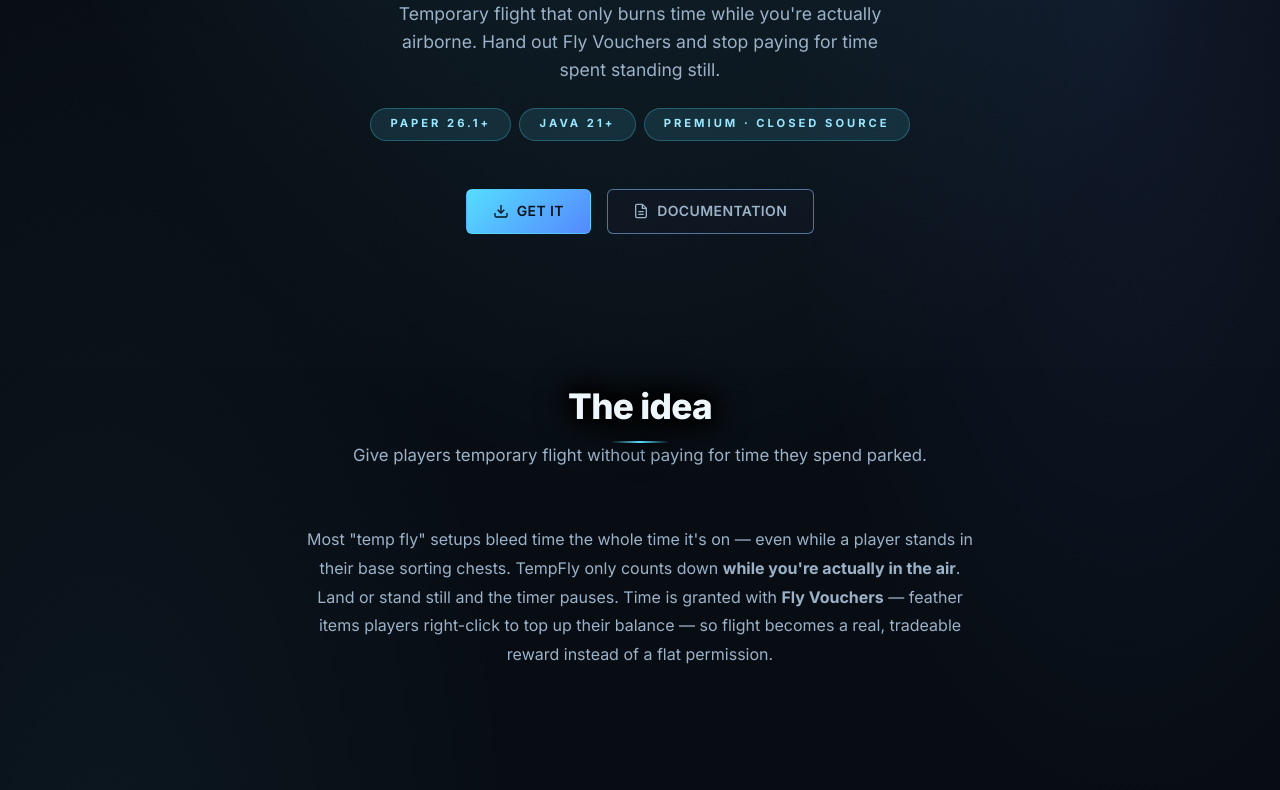
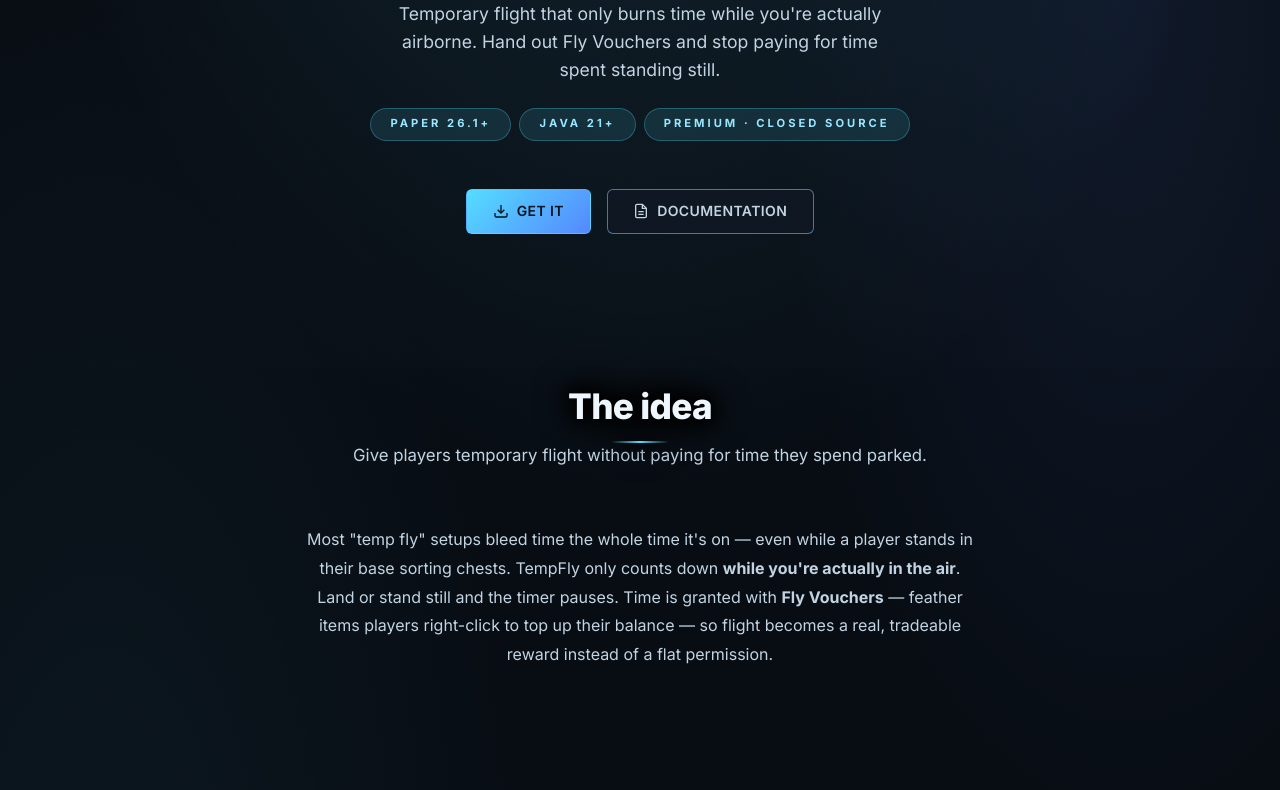
Before and after one commit to ThConMan/tempfly-docs, a plain HTML site: page index.html in a window 1280 px wide. Shown: the part 432-1222 px from the top of the page. Drawn offline with Linux system fonts and the light colour scheme.

Commit message:
auto-sync: 1 file(s) - 2026-08-02 12:24:25

```diff
--- a/css/tempfly.css
+++ b/css/tempfly.css
@@ -9,7 +9,9 @@
     --border-light: rgba(96, 132, 176, 0.85);
     --glass: rgba(255, 255, 255, 0.03);
     --text: #eaf4fb;
-    --text-muted: #9bb2c8;
+    --text-muted: #c2d3e2;
+    /* Raised well past the AA floor: light-on-dark body copy near the
+       minimum reads as washed-out grey rather than merely legible. */
     --accent: #55DDFF;
     --accent-light: #9BE7FF;
     --accent-glow: rgba(85, 221, 255, 0.22);
```
